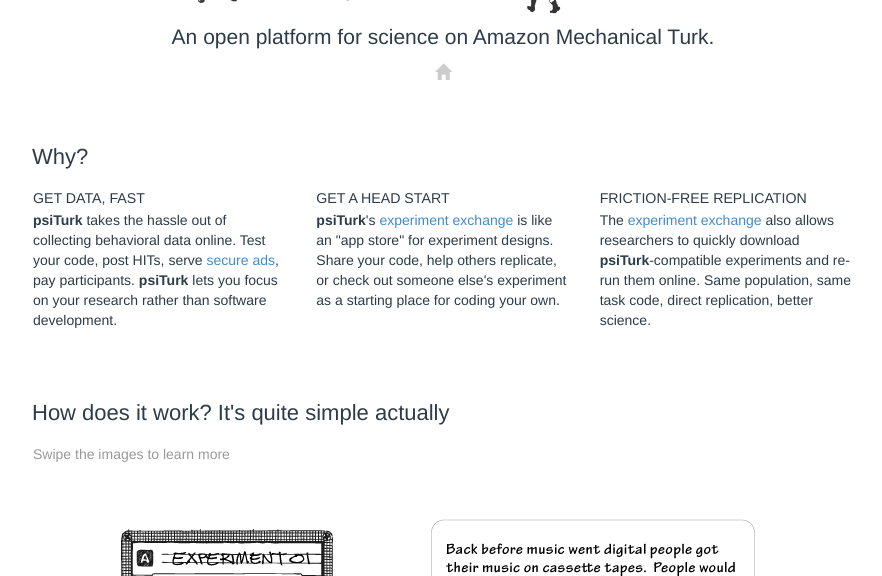
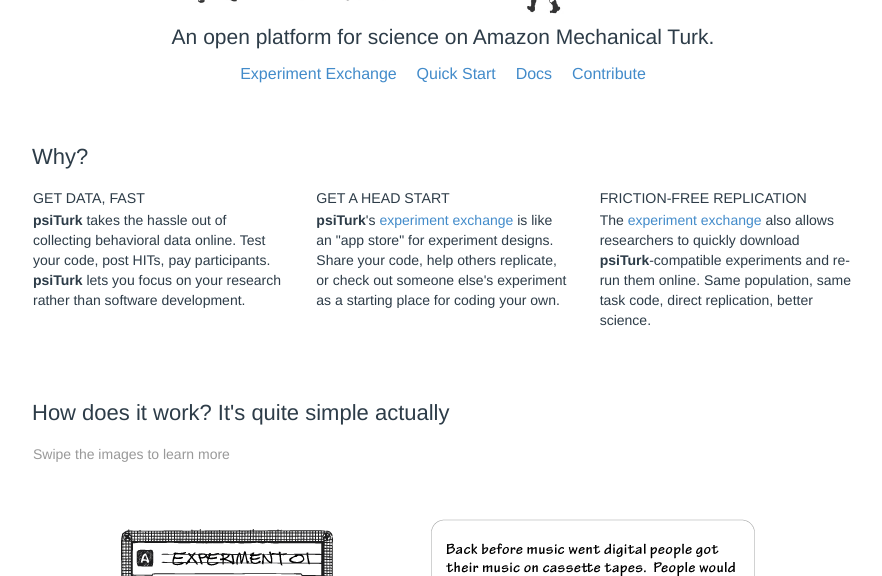
Before and after one commit to NYUCCL/psiTurk, a Jekyll site: the page built from index.html, in a window 1280 px wide and 900 px high, cut to the strip 324-900 px from the top of the window. Shown: the whole strip, without its empty margins (197-1079 px from the left). Built offline with Jekyll 4.4.1, drawn with Linux system fonts in a browser that asks for light colours.

Commit message:
fix missing nav bar links

```diff
--- a/_includes/_site_nav.html
+++ b/_includes/_site_nav.html
@@ -7,19 +7,10 @@
 
 <nav class="menu-navigation">
       <ul class="menu-navigation-list">
-        {% if page_name %}
-        <li class="menu-navigation-list-item"><a href="{{'/' | relative_url }}"><span class="glyphicon glyphicon-home"></span></a></li>
-        {% else %}
-        <li class="menu-navigation-list-item"><span class="glyphicon glyphicon-home"></span></li>
-        {% endif %}
-        {% for item in pages_list %}
-          {% if selected.name == item.name %}
-            <li class="menu-navigation-list-item">{{ item.name }}</li>
-          {% else %}
-            <li class="menu-navigation-list-item"><a href="{{ item.url | relative_url }}">{{ item.name }}</a></li>
-          {% endif %}
-        {% endfor %}
-
+        <li class="menu-navigation-list-item"><a href='https://psiturk.readthedocs.io/en/latest/experiment-exchange.html'>Experiment Exchange</a></li>
+        <li class="menu-navigation-list-item"><a href="https://psiturk.readthedocs.io/en/latest/quickstart.html">Quick Start</a></li>
+        <li class="menu-navigation-list-item"><a href="https://psiturk.readthedocs.io/en/python2/">Docs</a></li>
+        <li class="menu-navigation-list-item"><a href="http://psiturk.readthedocs.org/en/latest/contribute.html">Contribute</a></li
       </ul>
     </nav>
 
--- a/index.html
+++ b/index.html
@@ -16,7 +16,7 @@
 		<div class="row row-bottom">
 		  <div class="col-xs-4 row-entry">
 				<h4 class="menu-item-name">GET DATA, FAST</h4>
-                <p class="menu-item-description"><b>psiTurk</b> takes the hassle out of collecting behavioral data online.  Test your code, post HITs, serve <a href="ad_server">secure ads</a>, pay participants.  <b>psiTurk</b> lets you focus on your research rather than software development.</p>
+                <p class="menu-item-description"><b>psiTurk</b> takes the hassle out of collecting behavioral data online.  Test your code, post HITs, pay participants.  <b>psiTurk</b> lets you focus on your research rather than software development.</p>
 		  </div>
 		  <div class="col-xs-4 row-entry">
 				<h4 class="menu-item-name">GET A HEAD START</h4>
@@ -71,7 +71,7 @@
 			<div class="col-md-12 row-entry">
   				<center>
   				<h3 class="main-subsection-name">
-  					View the <a href="https://psiturk.readthedocs.io/en/latest/experiment-exchange.html">documentation</a> for more info, or <a href="https://psiturk.readthedocs.io/en/latest/quickstart.html">jump in</a> with our quick start guide!
+  					View the <a href="https://psiturk.readthedocs.io/">documentation</a> for more info, or <a href="https://psiturk.readthedocs.io/en/latest/quickstart.html">jump in</a> with our quick start guide!
             	</h3>
             	<br>
 			</div>
```
